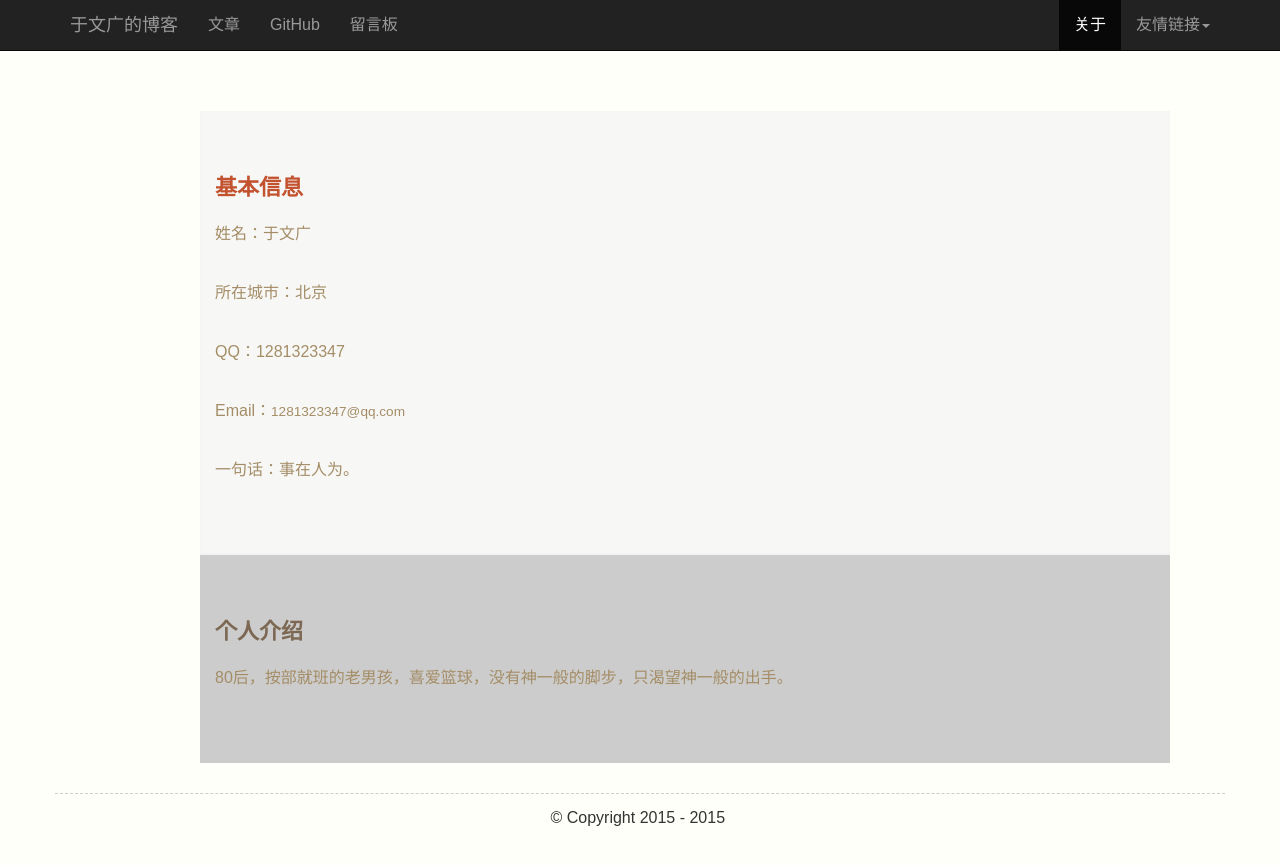
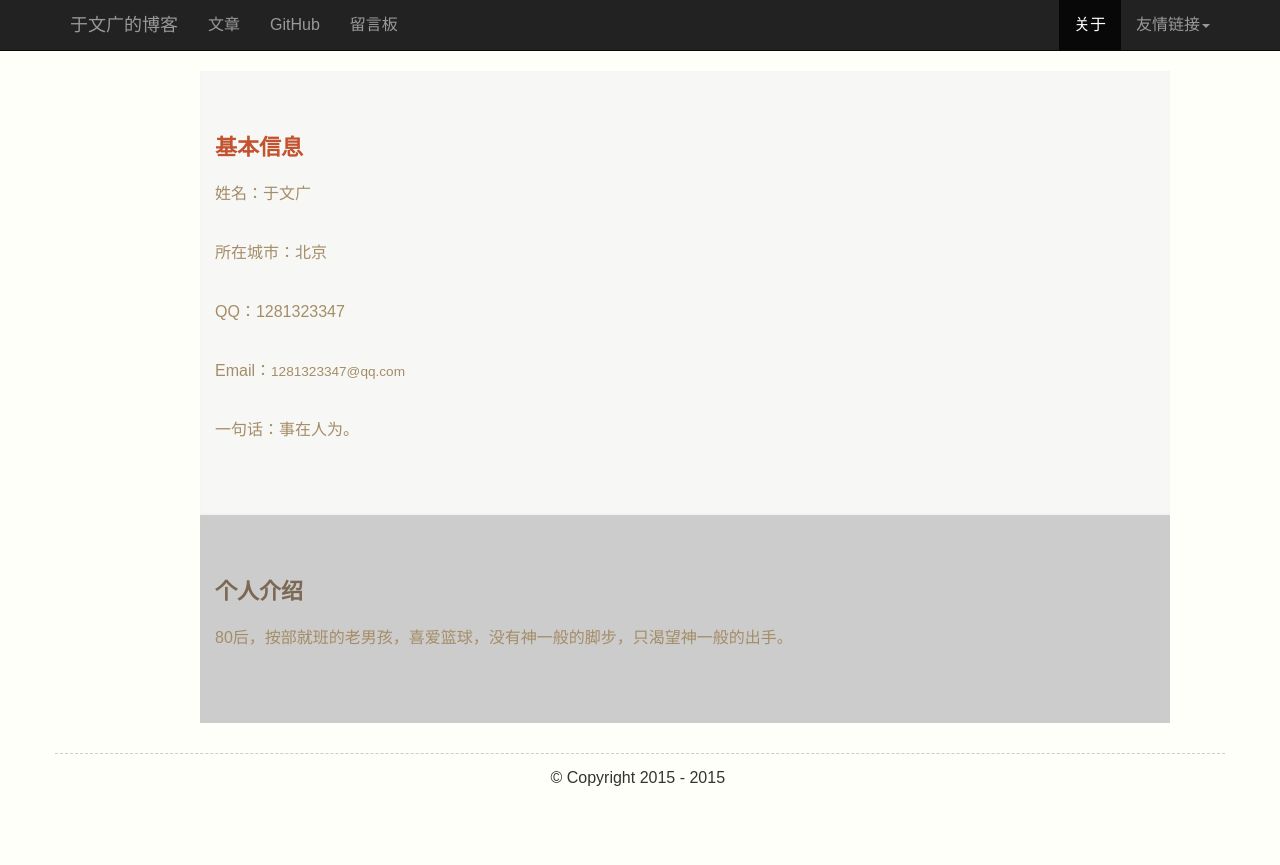
Before and after one commit to wendy369/wendy369.github.io, a Jekyll site: the page built from about/index.html, in a window 1280 px wide. Shown: the top 865 px of the page. Built offline with Jekyll 4.4.1, drawn with Linux system fonts in a browser that asks for light colours; comment, search, counter and statistics services are not loaded.

Commit message:
优化样式

```diff
--- a/css/default.css
+++ b/css/default.css
@@ -113,7 +113,7 @@
 
 
 
-#content {width:970px;margin:60px 200px 20px;*padding-top:40px;min-height:400px;height:auto !important;height:400px;position:relative;}
+#content {width:970px;margin:20px 200px 20px;*padding-top:40px;min-height:400px;height:auto !important;height:400px;position:relative;}
 
 /****************entry style**************/
 #content .entry{margin-bottom:55px;}
```
